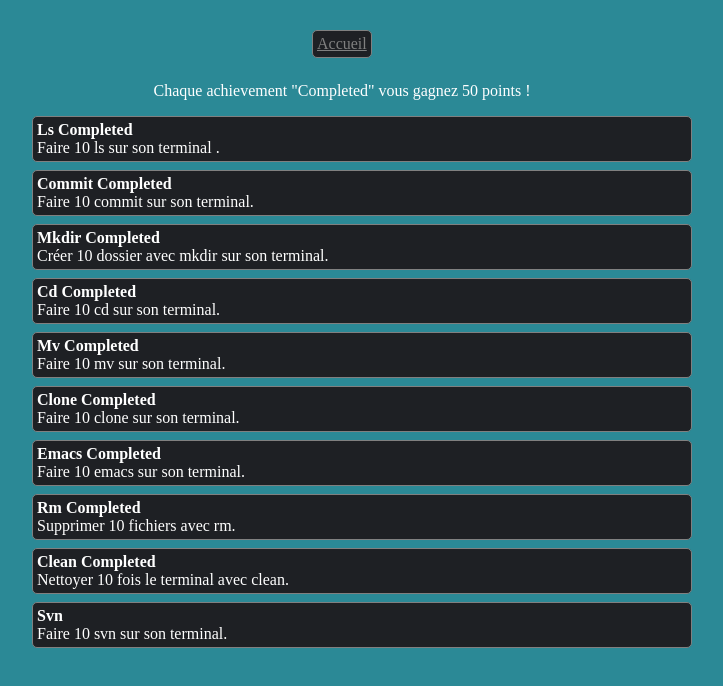
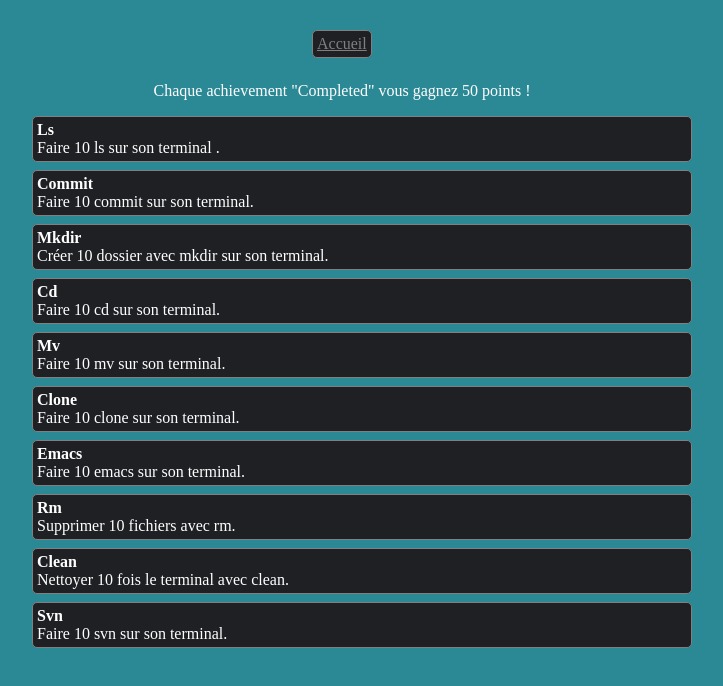
Before and after one commit to Bolbox/pinto_m.github.io, a plain HTML site: page index.html in a window 1280 px wide. Shown: the whole page, without its empty margins (298-1021 px from the left). Drawn offline with Linux system fonts and the light colour scheme.

Commit message:
Update index.html

```diff
--- a/index.html
+++ b/index.html
@@ -21,31 +21,31 @@
 
 Chaque achievement "Completed" vous gagnez 50 points !<br>
 <ul>
-<li><div class="title" id="ls">Ls Completed  </div>  <div class="info">Faire 10 ls sur son terminal .</div></li>
+<li><div class="title" id="ls">Ls   </div>  <div class="info">Faire 10 ls sur son terminal .</div></li>
 
 
-<li><div class="title" id="commit">Commit Completed </div>  <div class="info">Faire 10 commit sur son terminal.</div></li>
+<li><div class="title" id="commit">Commit  </div>  <div class="info">Faire 10 commit sur son terminal.</div></li>
 
 
-<li><div class="title" id="mkdir">Mkdir Completed  </div>  <div class="info">Créer 10 dossier avec mkdir sur son terminal.</div></li>
+<li><div class="title" id="mkdir">Mkdir   </div>  <div class="info">Créer 10 dossier avec mkdir sur son terminal.</div></li>
 
 
-<li><div class="title" id="cd">Cd Completed  </div>  <div class="info">Faire 10 cd sur son terminal.</div></li>
+<li><div class="title" id="cd">Cd  </div>  <div class="info">Faire 10 cd sur son terminal.</div></li>
 
 
-<li><div class="title" id="mv">Mv Completed  </div>  <div class="info">Faire 10 mv sur son terminal. </div></li>
+<li><div class="title" id="mv">Mv </div>  <div class="info">Faire 10 mv sur son terminal. </div></li>
 
 
-<li><div class="title" id="clone">Clone Completed   </div>  <div class="info">Faire 10 clone sur son terminal.</div></li>
+<li><div class="title" id="clone">Clone  </div>  <div class="info">Faire 10 clone sur son terminal.</div></li>
 
 
-<li><div class="title" id="emacs">Emacs Completed </div>  <div class="info">Faire 10 emacs sur son terminal.</div></li>
+<li><div class="title" id="emacs">Emacs </div>  <div class="info">Faire 10 emacs sur son terminal.</div></li>
 
 
-<li><div class="title" id="rm">Rm Completed </div>  <div class="info">Supprimer 10 fichiers avec rm.</div></li>
+<li><div class="title" id="rm">Rm </div>  <div class="info">Supprimer 10 fichiers avec rm.</div></li>
 
 
-<li><div class="title" id="clean">Clean Completed  </div>  <div class="info">Nettoyer 10 fois le terminal avec clean.</div></li>
+<li><div class="title" id="clean">Clean </div>  <div class="info">Nettoyer 10 fois le terminal avec clean.</div></li>
 
 
 <li><div class="title" id="svn">Svn </div>  <div class="info">Faire 10 svn sur son terminal.</div></li>
```
